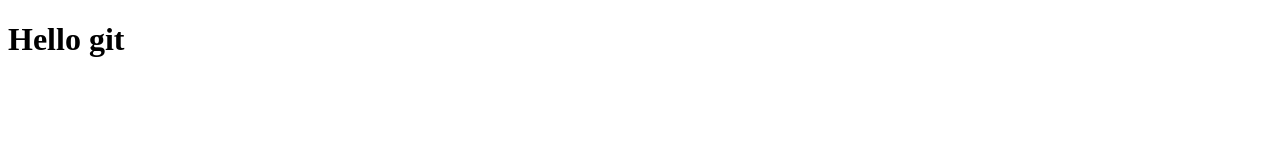
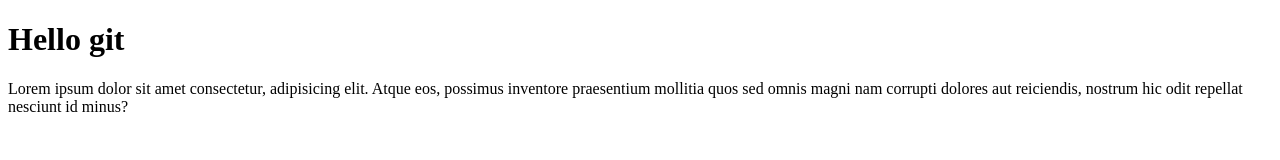
Before and after one commit to abdutech1/git-practice-extension, a plain HTML site: page index.html in a window 1280 px wide. Drawn offline with Linux system fonts and the light colour scheme.

Commit message:
scrip added

```diff
--- a/index.html
+++ b/index.html
@@ -7,5 +7,6 @@
 </head>
 <body>
   <h1>Hello git</h1>
+  <p>Lorem ipsum dolor sit amet consectetur, adipisicing elit. Atque eos, possimus inventore praesentium mollitia quos sed omnis magni nam corrupti dolores aut reiciendis, nostrum hic odit repellat nesciunt id minus?</p>
 </body>
 </html>
```
Also changed, not shown: scrip.js (added).
